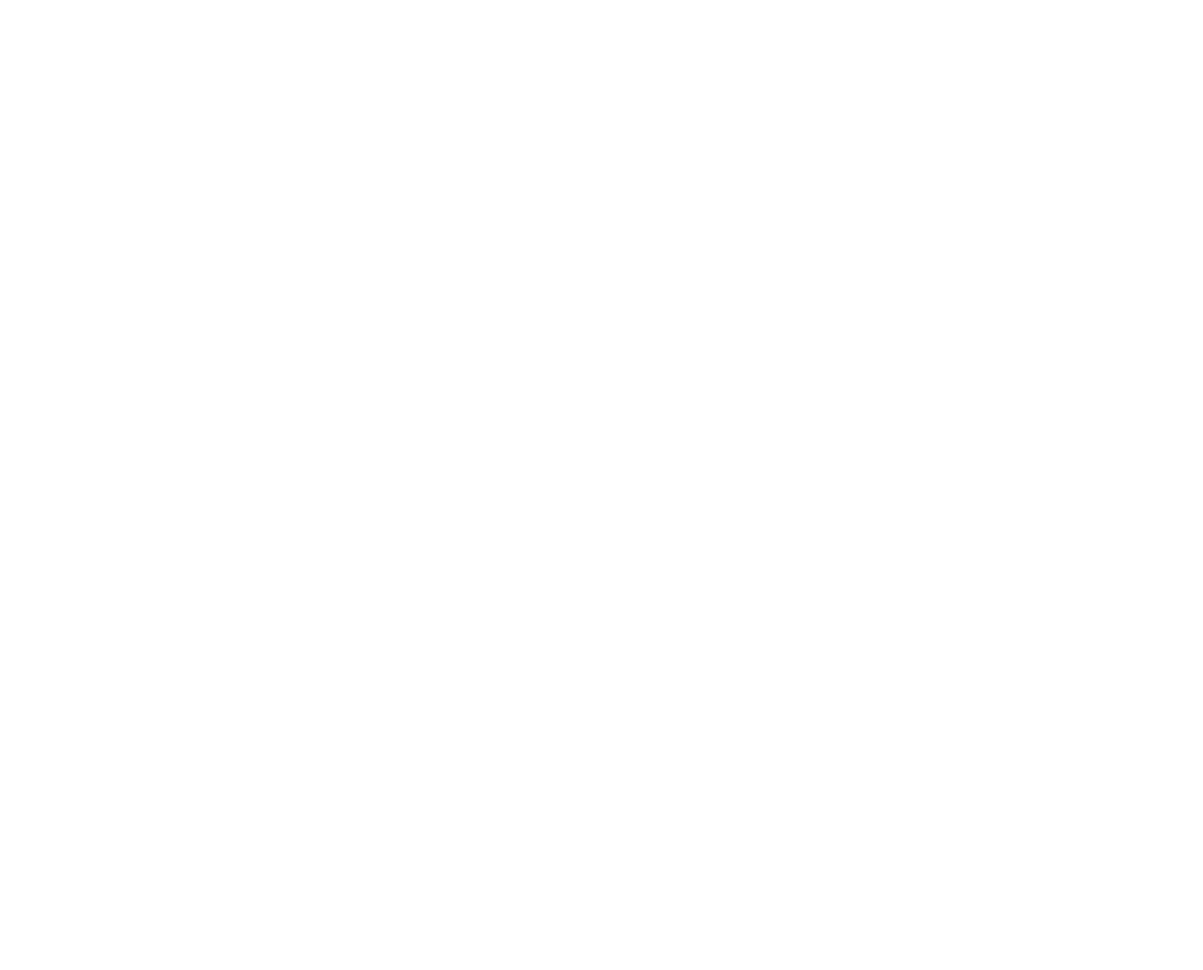
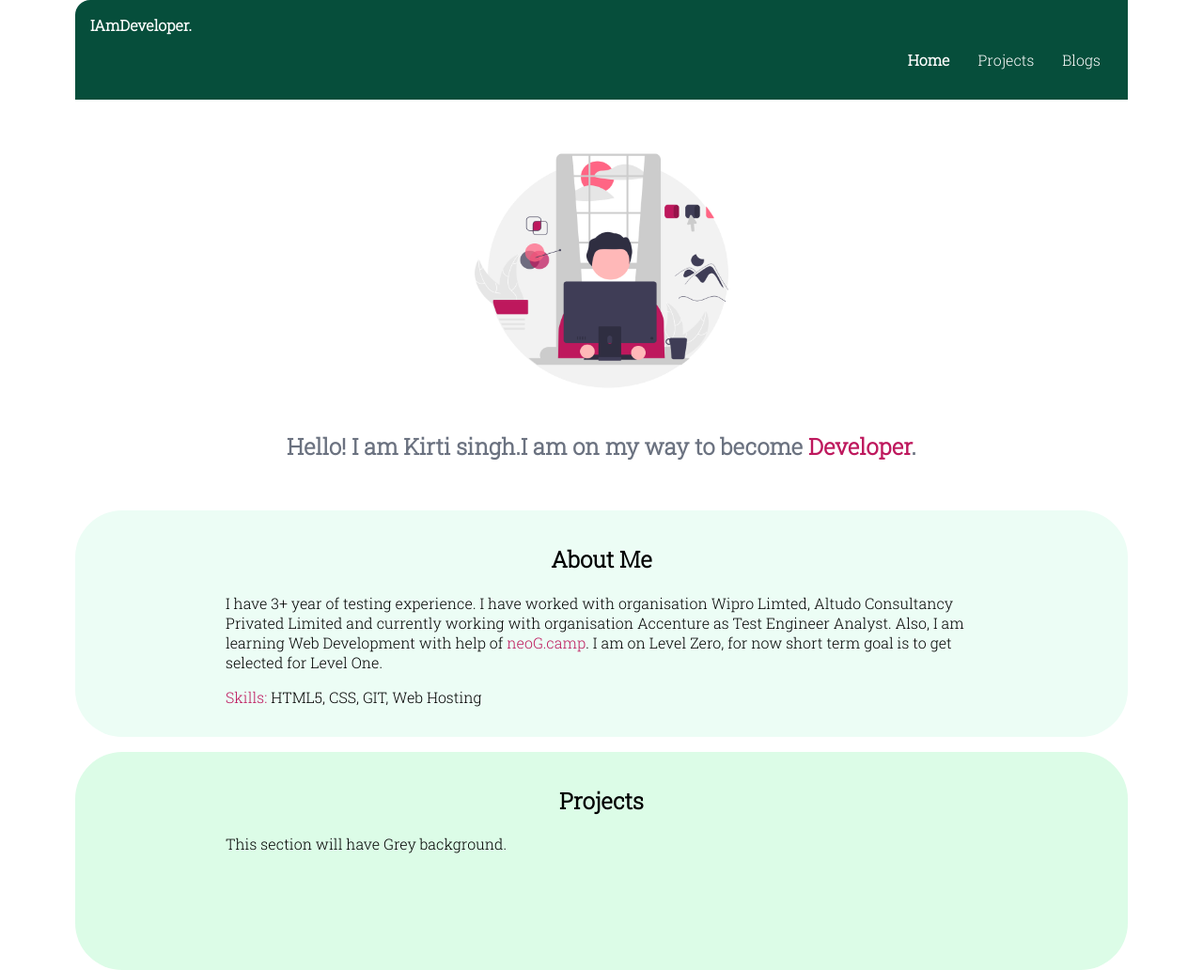
Before and after one commit to Kirti1402/neoG-markThree-markFour-markFive-portfolio, a plain HTML site: page index.html in a window 1280 px wide. Shown: the whole page at 94% size. Before the commit the page ends 800 px from the top, so only its background shows below. Drawn offline with Linux system fonts and the light colour scheme.

Commit message:
feat:added navigation and section about me

```diff
--- a/CSS/style.css
+++ b/CSS/style.css
@@ -1,18 +1,22 @@
 @import url('https://fonts.googleapis.com/css2?family=Roboto+Slab:wght@300&display=swap');
 
 :root {
-    --primary-color: #76BA99;
+    /* --primary-color: #76BA99; */
+    --primary-color: #064e3b;
     --header-heading: #6b7280;
-    --section-light: #ADCF9F;
-    --section-dark: #CED89E;
+    --section-light:#ecfdf5;
+    --section-dark: #dcfce7;
+    /* --span-text-color:#fed7aa; */
+    --span-text-color:#be185d;
 }
 
-* {
+/* * {
     box-sizing: border-box;
-}
+} */
 
 body {
     font-family: 'Roboto Slab', sans-serif;
+    margin: 0px 5rem;
 }
 
 /* containers */
@@ -24,7 +28,9 @@ body {
 
 .container-center {
     max-width: 800px;
+    /* max-height: 500px; */
     /* width: 500px; width overrides max-width property*/
+    width: 100%;
     margin: auto;
     /* Margin: top left bottpm right */
 }
@@ -69,13 +75,16 @@ hr {
     border-top-left-radius: 1rem;
 }
 
-.navBrand {
+.nav-brand {
     font-weight: bolder;
+    color: white;
 }
 
-.navigation .link {
-    color: black;
+.navigation .nav-pills {
     text-align: right;
+}
+.navigation .link{
+    color: white;
 }
 
 .navigation .active {
@@ -87,15 +96,15 @@ hr {
     padding: 2rem;
 }
 
-.heroimage {
-    width: 300px;
+.hero-image {
+    width: 350px;
     height: 300px;
     display: block;
     margin: auto;
 }
 
-.heroheading {
-    padding-top: 1rem;
+.hero-heading {
+    padding-top: 1px;
     color: var(--header-heading);
     /* max-width: 350px;
     margin: auto; */
@@ -103,10 +112,17 @@ hr {
 
 }
 
-.headinginside {
-    color: var(--primary-color);
+.heading-inside {
+    color: var(--span-text-color);
+    /* text-decoration: underline; */
 }
 /* sections */
+.section{
+    min-height: 200px;
+}
+.section h2{
+    text-align: center;
+}
 .lightsection {
     background-color: var(--section-light);
     margin-bottom: 1rem;
--- a/index.html
+++ b/index.html
@@ -0,0 +1,45 @@
+<!DOCTYPE html>
+<html lang="en">
+<head>
+  <meta charset="UTF-8">
+  <meta http-equiv="X-UA-Compatible" content="IE=edge">
+  <meta name="viewport" content="width=device-width, initial-scale=1.0">
+  <title>Home | Kirti Singh</title>
+  <link rel="stylesheet" href="CSS/style.css">
+</head>
+<body>
+  <nav class="navigation container">
+    <div class="nav-brand">IAmDeveloper.</div>
+    <ul class="non-bullets list-inline nav-pills">
+      <li><a href="/" class="link active">Home</a></li>
+      <li><a href="/" class="link">Projects</a></li>
+      <li><a href="/" class="link">Blogs</a></li>
+    </ul>
+  </nav>
+  <header class="hero">
+    <img
+      class="hero-image"
+      src="/images/header-image.png"
+    />
+    <h2 class="hero-heading">Hello! I am Kirti singh.I am on my way to become
+      <span class="heading-inside">Developer</span>.
+    </h2>
+  </header>
+  <section class="lightsection section">
+    <div class="container-center container">
+      <h2>About Me</h2>
+      <p>
+       I have 3+ year of testing experience. I have worked with organisation Wipro Limted, Altudo Consultancy Privated Limited and currently working with organisation Accenture as Test Engineer Analyst.
+      Also, I am learning Web Development with help of <span class="heading-inside">neoG.camp</span>. I am on Level Zero, for now short term goal is to get selected for Level One.</p>
+      <p><span class="heading-inside">Skills:</span> HTML5, CSS, GIT, Web Hosting</p>
+    </div>
+  </section>
+  <section class="darksection section">
+    <div class="container-center container">
+      <h2>Projects</h2>
+      <p>This section will have Grey background.
+      </p>
+    </div>
+  </section>
+</body>
+</html>
```
Also changed, not shown: lib/component.html (+6 -5 lines), images/header-image.png (added).
